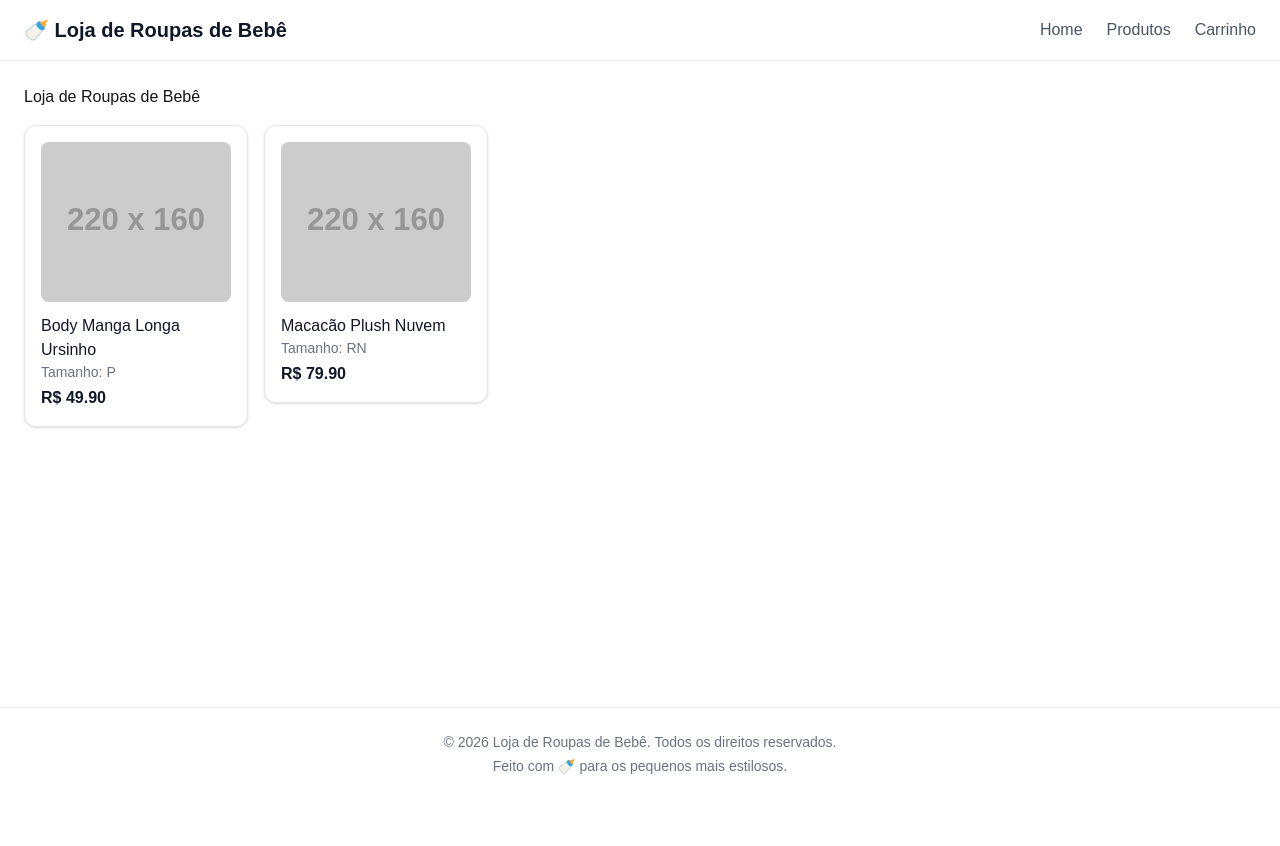
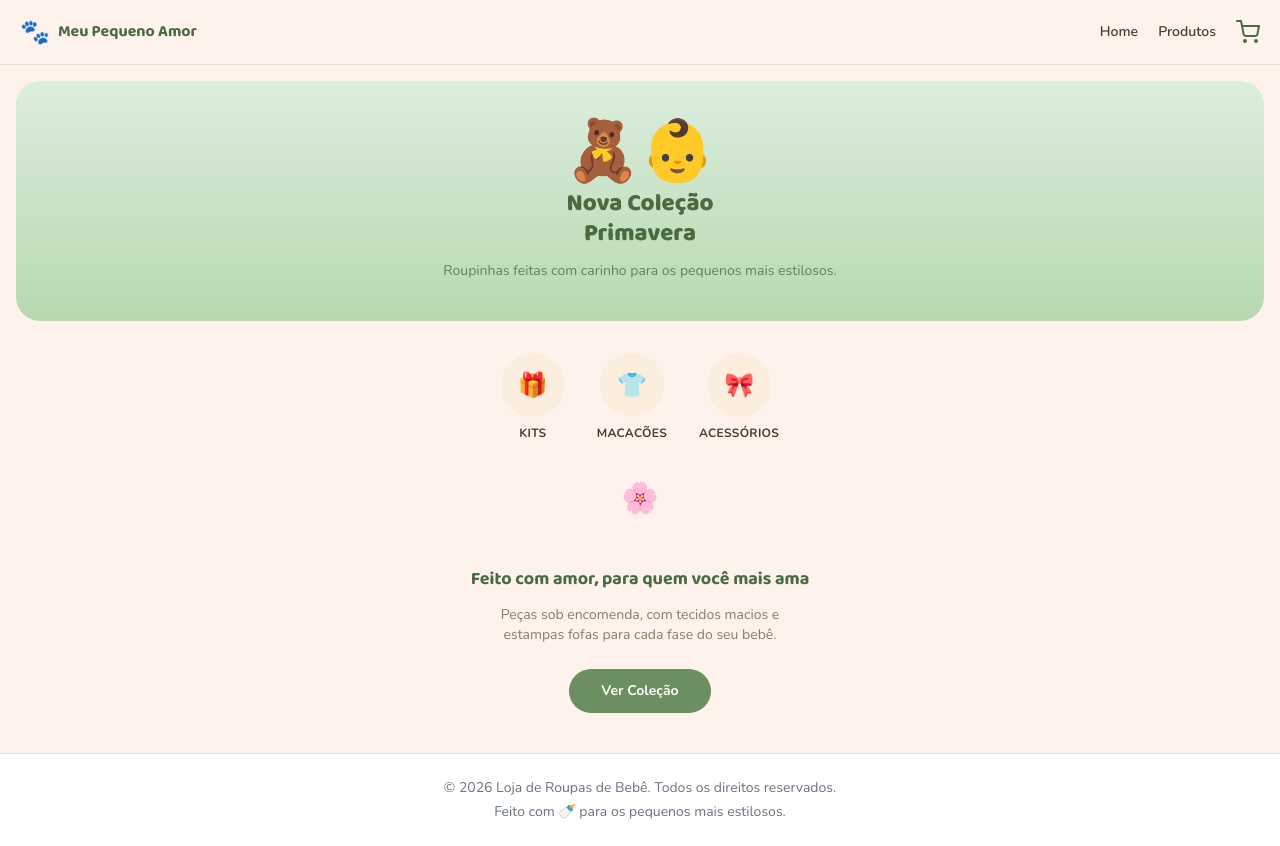
Before and after one commit to andrewkoenigdev/RoupasBebe, a Next.js app: page / in a window 1280 px wide. Before the commit the page ends 800 px from the top, so only its background shows below. Built offline with nearby package versions, Linux system fonts and the light colour scheme.

Commit message:
Mudança na aparência e remoção dos filtros

```diff
--- a/app/components/Header.tsx
+++ b/app/components/Header.tsx
@@ -7,21 +7,47 @@ export default function Header() {
   const { totalItens } = useCart();
 
   return (
-    <header className="bg-white border-b border-gray-200 px-6 py-4 flex items-center justify-between">
-      <Link href="/" className="text-xl font-semibold text-gray-900">
-        🍼 Loja de Roupas de Bebê
+    <header className="bg-[var(--background)] sticky top-0 z-10 px-5 py-4 flex items-center justify-between border-b border-[#EADFD3]">
+      <Link href="/" className="flex items-center gap-2">
+        <span className="text-2xl">🐾</span>
+        <span
+          className="font-bold text-[var(--color-primary-dark)] leading-tight text-base"
+          style={{ fontFamily: "var(--font-baloo)" }}
+        >
+          Meu Pequeno Amor
+        </span>
       </Link>
-      <nav className="flex gap-6 items-center">
-        <Link href="/" className="text-gray-600 hover:text-gray-900">
+
+      <nav className="flex items-center gap-5">
+        <Link
+          href="/"
+          className="text-sm font-semibold text-[var(--foreground)] hover:text-[var(--color-primary)]"
+        >
           Home
         </Link>
-        <Link href="/produtos" className="text-gray-600 hover:text-gray-900">
+        <Link
+          href="/produtos"
+          className="text-sm font-semibold text-[var(--foreground)] hover:text-[var(--color-primary)]"
+        >
           Produtos
         </Link>
-        <Link href="/carrinho" className="text-gray-600 hover:text-gray-900 relative">
-          Carrinho
+        <Link href="/carrinho" className="relative">
+          <svg
+            width="24"
+            height="24"
+            viewBox="0 0 24 24"
+            fill="none"
+            stroke="var(--color-primary-dark)"
+            strokeWidth="2"
+            strokeLinecap="round"
+            strokeLinejoin="round"
+          >
+            <circle cx="9" cy="21" r="1" />
+            <circle cx="20" cy="21" r="1" />
+            <path d="M1 1h4l2.68 13.39a2 2 0 0 0 2 1.61h9.72a2 2 0 0 0 2-1.61L23 6H6" />
+          </svg>
           {totalItens > 0 && (
-            <span className="absolute -top-2 -right-4 bg-gray-900 text-white text-xs rounded-full w-5 h-5 flex items-center justify-center">
+            <span className="absolute -top-2 -right-2 bg-[var(--color-accent)] text-[var(--color-primary-dark)] text-xs font-bold rounded-full w-5 h-5 flex items-center justify-center">
               {totalItens}
             </span>
           )}
--- a/app/components/ProductCard.tsx
+++ b/app/components/ProductCard.tsx
@@ -11,17 +11,33 @@ type Product = {
 export default function ProductCard({ product }: { product: Product }) {
   return (
     <Link href={`/produtos/${product.id}`}>
-      <div className="border border-gray-200 rounded-xl p-4 w-56 shadow-sm hover:shadow-md transition-shadow bg-white">
+      <div className="bg-[var(--color-card)] rounded-2xl shadow-sm hover:shadow-lg transition-all duration-300 overflow-hidden">
+        {/* Foto */}
+        <div className="aspect-[3/4] w-full overflow-hidden bg-white">
           <img
             src={product.imagemUrl}
             alt={product.nome}
-          className="w-full h-40 object-cover rounded-lg bg-gray-100"
+            className="w-full h-full object-cover"
           />
-        <h3 className="text-base font-medium mt-3 text-gray-900">{product.nome}</h3>
-        <p className="text-sm text-gray-500">Tamanho: {product.tamanho}</p>
-        <p className="text-base font-bold text-gray-900 mt-1">
+        </div>
+
+        {/* Informações */}
+        <div className="p-3">
+          <h3
+            className="text-base font-bold text-[var(--color-primary-dark)]"
+            style={{ fontFamily: "var(--font-baloo)" }}
+          >
+            {product.nome}
+          </h3>
+
+          <p className="text-sm text-[var(--color-text-muted)]">
+            Tamanho: {product.tamanho}
+          </p>
+
+          <p className="text-lg font-extrabold mt-2">
             R$ {product.preco.toFixed(2)}
           </p>
+        </div>
       </div>
     </Link>
   );
--- a/app/globals.css
+++ b/app/globals.css
@@ -1,19 +1,26 @@
 @import "tailwindcss";
 
 :root {
-  --background: #ffffff;
-  --foreground: #171717;
+  --background: #FDF3EC;
+  --foreground: #4A3B2F;
+  --color-primary: #6B8F5E;
+  --color-primary-dark: #4A6B40;
+  --color-accent: #F2B6B6;
+  --color-card: #FBEEDD;
+  --color-hero-from: #DCEEDD;
+  --color-hero-to: #B8D8B0;
+  --color-text-muted: #8A7A6B;
 }
 
 @theme inline {
   --color-background: var(--background);
   --color-foreground: var(--foreground);
-  --font-sans: var(--font-geist-sans);
-  --font-mono: var(--font-geist-mono);
+  --font-display: var(--font-baloo);
+  --font-sans: var(--font-nunito);
 }
 
 body {
   background: var(--background);
   color: var(--foreground);
-  font-family: Arial, Helvetica, sans-serif;
+  font-family: var(--font-nunito), sans-serif;
 }
--- a/app/layout.tsx
+++ b/app/layout.tsx
@@ -1,22 +1,25 @@
 import type { Metadata } from "next";
-import { Geist, Geist_Mono } from "next/font/google";
+import { Baloo_2, Nunito } from "next/font/google";
 import "./globals.css";
 import Header from "./components/Header";
 import Footer from "./components/Footer";
 import { CartProvider } from "./context/CartContext";
 
-const geistSans = Geist({
-  variable: "--font-geist-sans",
+const baloo = Baloo_2({
+  variable: "--font-baloo",
   subsets: ["latin"],
+  weight: ["500", "600", "700", "800"],
 });
-const geistMono = Geist_Mono({
-  variable: "--font-geist-mono",
+
+const nunito = Nunito({
+  variable: "--font-nunito",
   subsets: ["latin"],
+  weight: ["400", "600", "700"],
 });
 
 export const metadata: Metadata = {
-  title: "Loja de Roupas de Bebê",
-  description: "As roupinhas mais fofas para o seu bebê",
+  title: "Meu Pequeno Amor",
+  description: "Roupinhas fofas para o seu bebê",
 };
 
 export default function RootLayout({
@@ -27,7 +30,7 @@ export default function RootLayout({
   return (
     <html
       lang="pt-BR"
-      className={`${geistSans.variable} ${geistMono.variable} h-full antialiased`}
+      className={`${baloo.variable} ${nunito.variable} h-full antialiased`}
     >
       <body className="min-h-full flex flex-col">
         <CartProvider>
--- a/app/page.tsx
+++ b/app/page.tsx
@@ -1,31 +1,61 @@
-import ProductCard from "./components/ProductCard";
-
-const produtosMock = [
-  {
-    id: 1,
-    nome: "Body Manga Longa Ursinho",
-    preco: 49.9,
-    imagemUrl: "https://via.placeholder.com/220x160",
-    tamanho: "P",
-  },
-  {
-    id: 2,
-    nome: "Macacão Plush Nuvem",
-    preco: 79.9,
-    imagemUrl: "https://via.placeholder.com/220x160",
-    tamanho: "RN",
-  },
-];
+import Link from "next/link";
 
 export default function Home() {
   return (
-    <div style={{ padding: "24px" }}>
-      <h1>Loja de Roupas de Bebê</h1>
-      <div style={{ display: "flex", gap: "16px", flexWrap: "wrap", marginTop: "16px" }}>
-        {produtosMock.map((produto) => (
-          <ProductCard key={produto.id} product={produto} />
+    <div>
+      <section className="mx-4 mt-4 rounded-3xl overflow-hidden bg-gradient-to-b from-[var(--color-hero-from)] to-[var(--color-hero-to)] px-6 py-10 text-center">
+        <p className="text-6xl mb-2">🧸👶</p>
+        <h1
+          className="text-2xl font-extrabold text-[var(--color-primary-dark)] leading-tight"
+          style={{ fontFamily: "var(--font-baloo)" }}
+        >
+          Nova Coleção
+          <br />
+          Primavera
+        </h1>
+        <p className="text-sm text-[var(--color-primary-dark)] mt-3 opacity-80">
+          Roupinhas feitas com carinho para os pequenos mais estilosos.
+        </p>
+      </section>
+
+      <section className="px-6 py-8 flex justify-center gap-8">
+        {[
+          { nome: "Kits", emoji: "🎁" },
+          { nome: "Macacões", emoji: "👕" },
+          { nome: "Acessórios", emoji: "🎀" },
+        ].map((cat) => (
+          <div key={cat.nome} className="flex flex-col items-center gap-2">
+            <div className="w-16 h-16 rounded-full bg-[var(--color-card)] flex items-center justify-center text-2xl">
+              {cat.emoji}
+            </div>
+            <span className="text-xs font-bold text-[var(--foreground)] uppercase tracking-wide">
+              {cat.nome}
+            </span>
+          </div>
         ))}
+      </section>
+
+      <div className="flex justify-center py-2">
+        <span className="text-3xl">🌸</span>
       </div>
+
+      <section className="px-6 py-10 text-center">
+        <h2
+          className="text-lg font-bold text-[var(--color-primary-dark)] mb-3"
+          style={{ fontFamily: "var(--font-baloo)" }}
+        >
+          Feito com amor, para quem você mais ama
+        </h2>
+        <p className="text-sm text-[var(--color-text-muted)] mb-6 max-w-xs mx-auto">
+          Peças sob encomenda, com tecidos macios e estampas fofas para cada fase do seu bebê.
+        </p>
+        <Link
+          href="/produtos"
+          className="inline-block bg-[var(--color-primary)] text-white font-bold px-8 py-3 rounded-full text-sm"
+        >
+          Ver Coleção
+        </Link>
+      </section>
     </div>
   );
 }
--- a/app/produtos/[id]/page.tsx
+++ b/app/produtos/[id]/page.tsx
@@ -24,7 +24,7 @@ export default async function ProdutoDetalhe({
         <img
           src={imagemUrl}
           alt={produto.nome}
-          className="w-full h-72 object-cover rounded-lg bg-gray-100"
+          className="w-full h-auto rounded-lg"
         />
         <h1 className="text-2xl font-semibold text-gray-900 mt-4">
           {produto.nome}
--- a/app/produtos/page.tsx
+++ b/app/produtos/page.tsx
@@ -10,69 +10,61 @@ type Produto = {
   imagem_url: string | null;
   tamanho: string | null;
   categoria: string | null;
+  ativo: boolean;
 };
-
-const categorias = ["todas", "Recém-Nascido", "P", "M", "G"];
 
 export default function Produtos() {
   const [produtos, setProdutos] = useState<Produto[]>([]);
   const [carregando, setCarregando] = useState(true);
-  const [categoriaSelecionada, setCategoriaSelecionada] = useState("todas");
 
   useEffect(() => {
     fetch("/api/produtos", { cache: "no-store" })
       .then((res) => res.json())
       .then((data) => {
-        const apenasAtivos = data.filter((p: Produto & { ativo: boolean }) => p.ativo);
-        setProdutos(apenasAtivos);
+        setProdutos(data.filter((p: Produto) => p.ativo));
         setCarregando(false);
       });
   }, []);
 
-  const produtosFiltrados =
-    categoriaSelecionada === "todas"
-      ? produtos
-      : produtos.filter((p) => p.categoria === categoriaSelecionada);
-
   if (carregando) {
-    return <div className="p-6">Carregando produtos...</div>;
+    return (
+      <div className="p-6 text-center text-[var(--color-text-muted)]">
+        Carregando produtos...
+      </div>
+    );
   }
 
   return (
-    <div className="p-6 bg-gray-50 min-h-screen">
-      <h1 className="text-2xl font-semibold text-gray-900 mb-4">
-        Catálogo de Produtos
+    <div className="px-4 py-6">
+      <h1
+        className="text-xl font-extrabold text-[var(--color-primary-dark)] mb-6"
+        style={{ fontFamily: "var(--font-baloo)" }}
+      >
+        Nossa Coleção
       </h1>
 
-      <div className="flex gap-2 mb-6">
-        {categorias.map((cat) => (
-          <button
-            key={cat}
-            onClick={() => setCategoriaSelecionada(cat)}
-            className={`px-4 py-2 rounded-full text-sm ${categoriaSelecionada === cat
-                ? "bg-gray-900 text-white"
-                : "bg-white text-gray-600 border border-gray-300"
-              }`}
-          >
-            {cat}
-          </button>
-        ))}
-      </div>
-
-      <div className="grid grid-cols-2 sm:grid-cols-3 lg:grid-cols-4 gap-4">
-        {produtosFiltrados.map((produto) => (
+      {produtos.length === 0 ? (
+        <p className="text-center text-[var(--color-text-muted)] mt-10">
+          Nenhum produto cadastrado.
+        </p>
+      ) : (
+        <div className="grid grid-cols-2 md:grid-cols-3 lg:grid-cols-4 gap-6">
+          {produtos.map((produto) => (
             <ProductCard
               key={produto.id}
               product={{
                 id: produto.id,
                 nome: produto.nome,
                 preco: Number(produto.preco),
-              imagemUrl: produto.imagem_url ?? "https://via.placeholder.com/220x160",
+                imagemUrl:
+                  produto.imagem_url ??
+                  "https://via.placeholder.com/400x533",
                 tamanho: produto.tamanho ?? "",
               }}
             />
           ))}
         </div>
+      )}
     </div>
   );
 }
```
Lines whose indentation alone changed are shown as unchanged.
